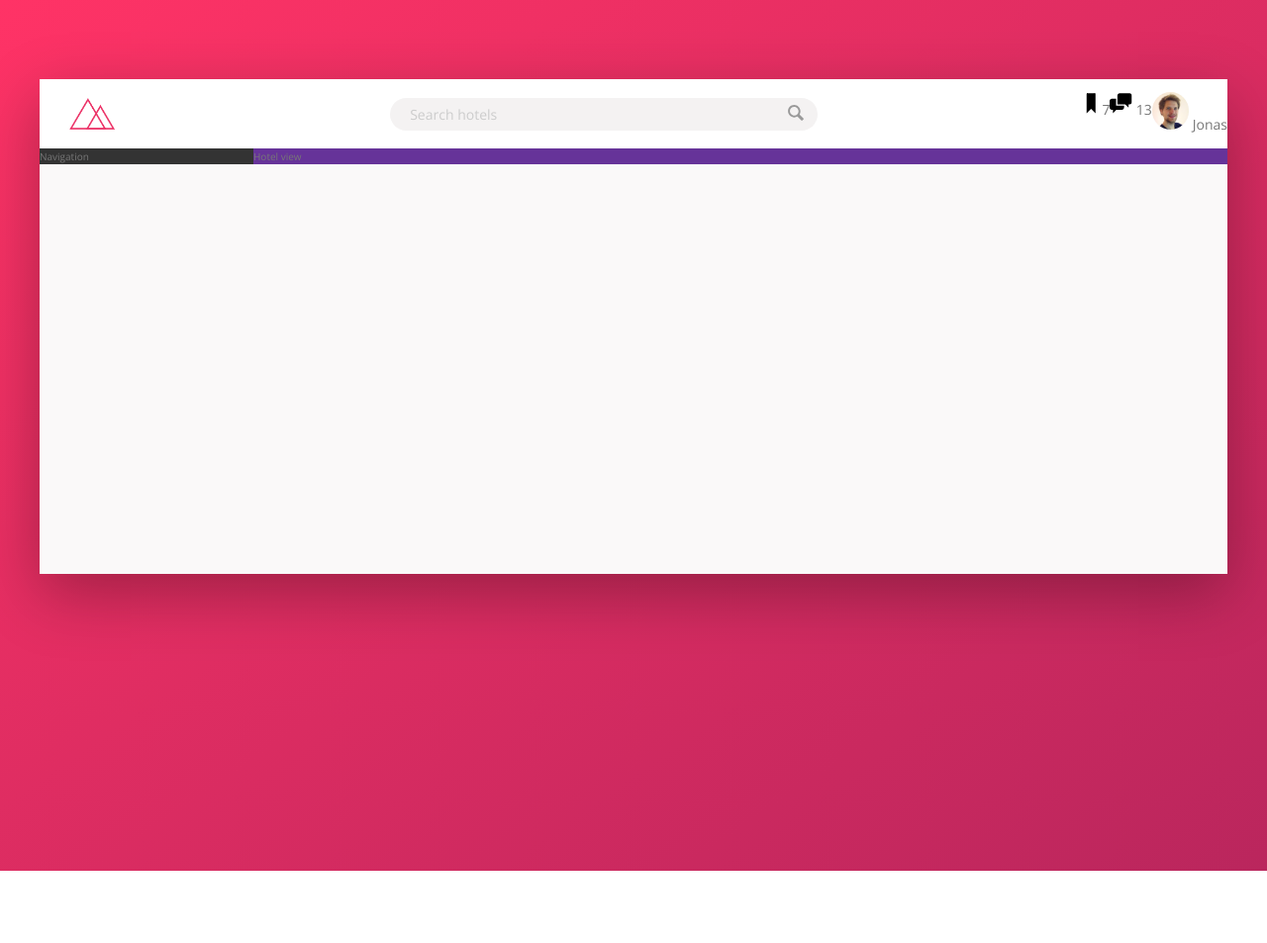
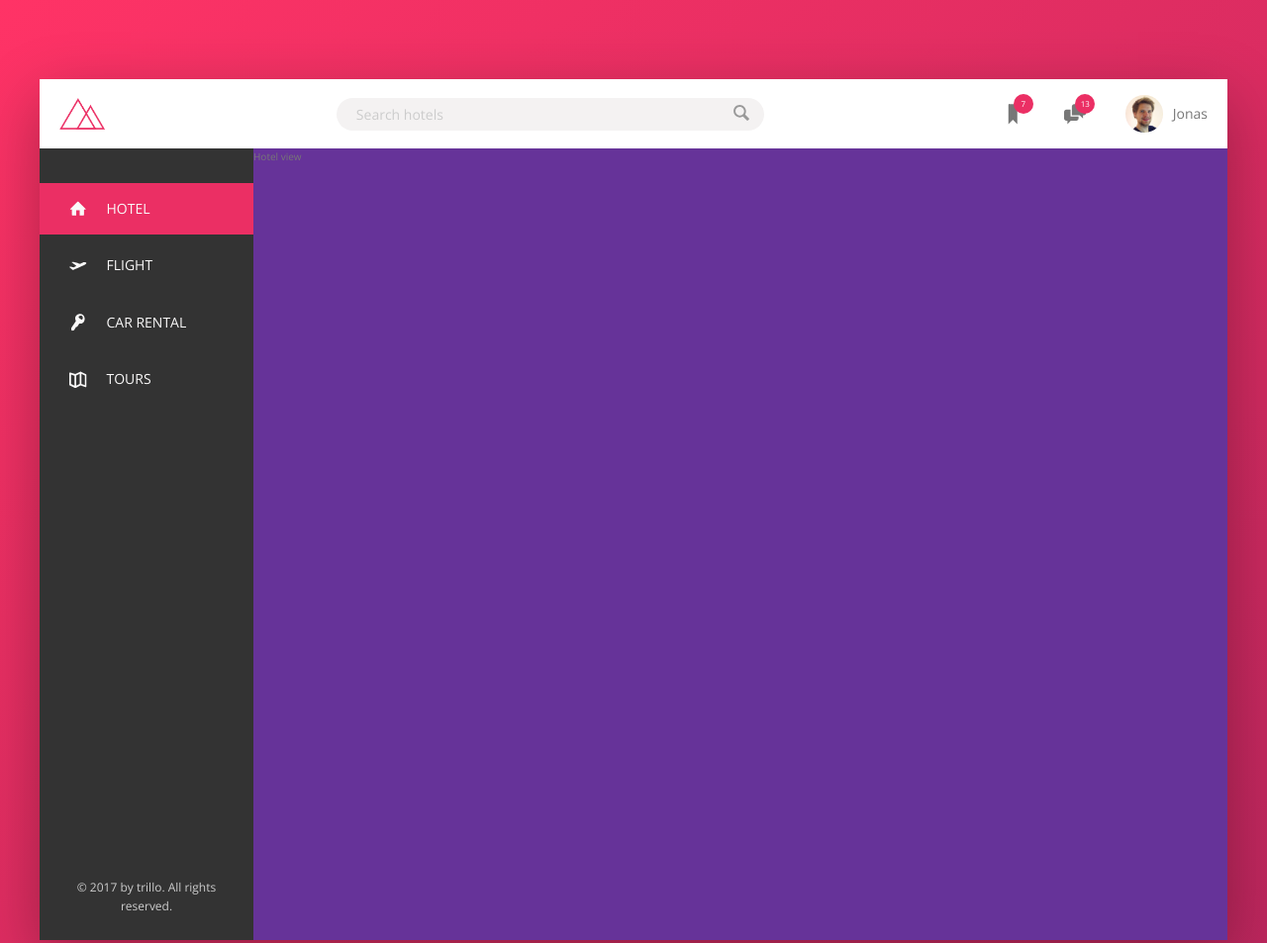
Before and after one commit to lasjorg/tut-trillo, a website: page index.html in a window 1280 px wide. Shown: the top 953 px of the page at 99% size. Before the commit the page ends 880 px from the top, so only its background shows below. Drawn offline with nearby package versions, Linux system fonts and the light colour scheme.

Commit message:
Add header and sidebar

```diff
--- a/index.html
+++ b/index.html
@@ -46,7 +46,43 @@
 
         <div class="content">
             <nav class="sidebar">
-                Navigation
+                <ul class="side-nav">
+                    <li class="side-nav__item side-nav__item--active">
+                        <a href="" class="side-nav__link">
+                            <svg class="side-nav__icon">
+                                <use xlink:href="img/sprite.svg#icon-home"></use>
+                            </svg>
+                            <span>Hotel</span>
+                        </a>
+                    </li>
+                    <li class="side-nav__item">
+                        <a href="" class="side-nav__link">
+                            <svg class="side-nav__icon">
+                                <use xlink:href="img/sprite.svg#icon-aircraft-take-off"></use>
+                            </svg>
+                            <span>Flight</span>
+                        </a>
+                    </li>
+                    <li class="side-nav__item">
+                        <a href="" class="side-nav__link">
+                            <svg class="side-nav__icon">
+                                <use xlink:href="img/sprite.svg#icon-key"></use>
+                            </svg>
+                            <span>Car rental</span>
+                        </a>
+                    </li>
+                    <li class="side-nav__item">
+                        <a href="" class="side-nav__link">
+                            <svg class="side-nav__icon">
+                                <use xlink:href="img/sprite.svg#icon-map"></use>
+                            </svg>
+                            <span>Tours</span>
+                        </a>
+                    </li>
+                </ul>
+                <div class="legal">
+                    &copy; 2017 by trillo. All rights reserved.
+                </div>
             </nav>
             <main class="hotel-view">
                 Hotel view
--- a/sass/_components.scss
+++ b/sass/_components.scss
@@ -1,7 +1,7 @@
 /* LOGO */
 .logo {
   height: 3.25rem;
-  margin-left: 3rem;
+  margin-left: 2rem;
 }
 
 /* SEARCH BOX */
@@ -21,7 +21,7 @@
     border: none;
     padding: 0.7rem 2rem;
     border-radius: 100px;
-    transition: all .2s;
+    transition: all 0.2s;
 
     &:focus {
       width: 100%;
@@ -59,7 +59,6 @@
       color: var(--color-gray-light-4);
       opacity: 1;
     }
-
   }
 
   &__input:focus + &__button {
@@ -76,9 +75,7 @@
 
     &:active {
       transform: translateY(2px);
-
     }
-
   }
 
   &__icon {
@@ -91,30 +88,120 @@
 /* USER NAVIGATION */
 .user-nav {
   display: flex;
-  justify-content: space-between;
+  align-items: center;
+  align-self: stretch;
+
+  & > * {
+    display: flex;
+    align-items: center;
+    height: 100%;
+    padding: 0 2rem;
+    cursor: pointer;
+  }
+
+  & > *:hover {
+    background-color: var(--color-gray-light-2);
+  }
+
   &__icon-box {
-
+    position: relative;
   }
 
   &__icon {
     height: 2.25rem;
     width: 2.25rem;
+    fill: var(--color-gray-dark-2);
   }
 
   &__notification {
-
-  }
-
-  &__user {
-
+    display: flex;
+    justify-content: center;
+    align-items: center;
+    position: absolute;
+    top: 1.5rem;
+    right: 1.1rem;
+    width: 1.75rem;
+    height: 1.75rem;
+    padding: 10px;
+    border-radius: 50%;
+    font-size: 0.8rem;
+    background-color: var(--color-primary);
+    color: #fff;
   }
 
   &__user-photo {
     height: 3.75rem;
     border-radius: 50%;
+    margin-right: 1rem;
   }
 
   &__user-name {
-
   }
 }
+
+/* SIDEBAR NAVIGATION */
+
+.side-nav {
+  font-size: 1.4rem;
+  list-style: none;
+  margin-top: 3.5rem;
+
+  &__item {
+    position: relative;
+
+    &:not(:last-child) {
+      margin-bottom: 0.5rem;
+    }
+  }
+
+  &__item::before {
+    content: '';
+    position: absolute;
+    top: 0;
+    left: 0;
+    height: 100%;
+    width: 3px;
+    background-color: var(--color-primary);
+    transform: scaleY(0);
+    transition: transform 0.2s,
+                width 0.4s cubic-bezier(1, 0, 0, 1) 0.2s,
+                background-color 0.1s;
+  }
+
+  &__item:hover::before,
+  &__item--active::before {
+    transform: scaleY(1);
+    width: 100%;
+  }
+
+  &__item:active::before {
+    background-color: var(--color-primary-light);
+  }
+
+  &__link:link,
+  &__link:visited {
+    position: relative;
+    display: flex;
+    align-items: center;
+    z-index: 10;
+    padding: 1.5rem 3rem;
+    color: var(--color-gray-light-1);
+    text-decoration: none;
+    text-transform: uppercase;
+  }
+
+  &__icon {
+    width: 1.75rem;
+    height: 1.75rem;
+    margin-right: 2rem;
+    fill: currentColor;
+  }
+}
+
+/* LEGAL TEXT */
+.legal {
+  font-size: 1.2rem;
+  color: var(--color-gray-light-4);
+  text-align: center;
+  padding: 2.5rem;
+}
--- a/sass/_layout.scss
+++ b/sass/_layout.scss
@@ -18,16 +18,19 @@
 
 .content {
   display: flex;
-
 }
 
 .sidebar {
+  display: flex;
+  flex-direction: column;
+  justify-content: space-between;
+  flex: 0 0 18%;
   background-color: var(--color-gray-dark-1);
-  flex: 0 0 18%;
 
 }
 
 .hotel-view {
   background-color: rebeccapurple;
+  height: 80rem;
   flex: 1;
 }
```
Also changed, not shown: css/style.css.
